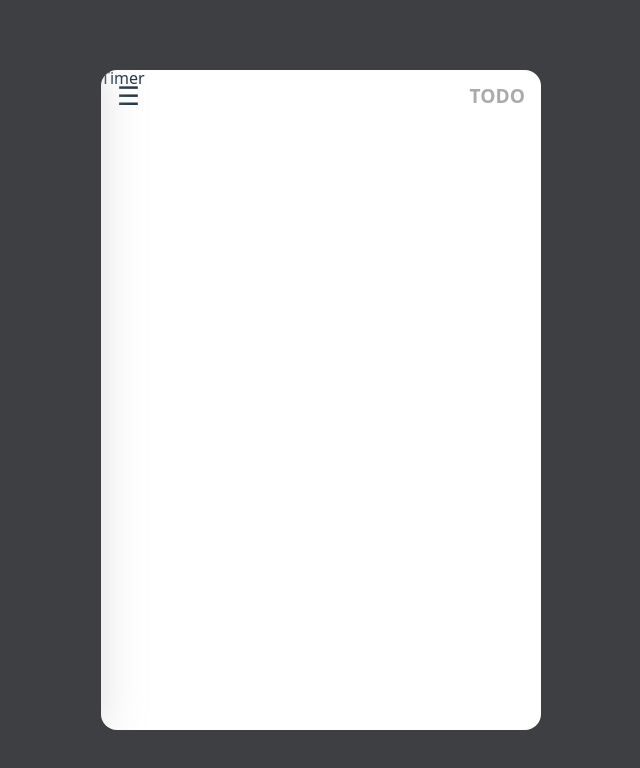
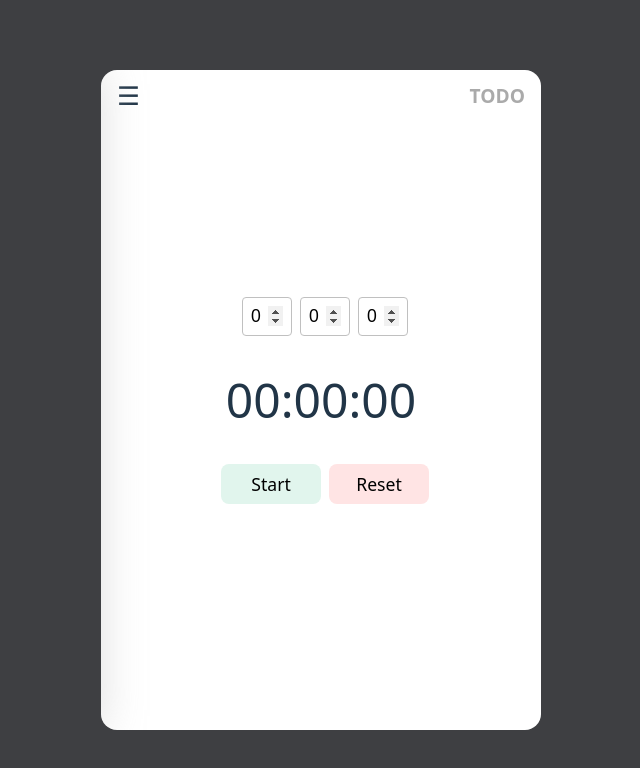
Before and after one commit to minji105/Todo-List, a React (Vite) app: page /timer in a window 1280 px wide. Shown: the top 768 px of the page, without its empty margins (319-959 px from the left). Built offline with nearby package versions, Linux system fonts and the light colour scheme.

Commit message:
✨ Feat: Timer 기능 구현
- 사용자로부터 시, 분, 초 입력받아 타이머 시작
- pause, restart, reset 기능
- 타이머 종료 시 alert 알림

```diff
--- a/src/pages/Timer.jsx
+++ b/src/pages/Timer.jsx
@@ -1,10 +1,135 @@
-import React from 'react';
+import { useState, useEffect, useRef } from "react";
+import styled from "styled-components";
 
+const TimerContainer = styled.div`
+  width: 100%;
+  height: 100%;
+  display: flex;
+  flex-direction: column;
+  align-items: center;
+  justify-content: center;
+  gap: 40px;
+
+  p {
+    font-size: 3rem;
+  }
+  button {
+    width: 100px;
+    font-size: 1.1rem;
+    font-weight: 500;
+    padding: 8px 16px;
+    border-radius: 8px;
+    border: none;
+    margin-left: 8px;
+  }
+`
+const InputTime = styled.div`
+  input {
+    width: 50px;
+    padding: 8px;
+    font-size: 1.1rem;
+    margin-left: 8px;
+    border: 1px solid #c0c0c0;
+    border-radius: 4px;
+    outline: none;
+  }
+  input[type="number"]::-webkit-inner-spin-button,
+  input[type="number"]::-webkit-outer-spin-button {
+  opacity: 1;
+}
+`
+const StartButton = styled.button`
+  background-color: ${(props) => props.$start ? '#fff7df' : '#e1f5ed'};
+  &:hover {
+    background-color: ${(props) => props.$start ? '#fff2cc' : '#d3f7e8'};
+  }
+`
+const ResetButton = styled.button`
+  background-color: #ffe4e4;
+  &:hover {
+  background-color: #ffd8d8;
+  }
+`
 function Timer() {
+  const [hour, setHour] = useState(0);
+  const [minute, setMinute] = useState(0);
+  const [second, setSecond] = useState(0);
+  const [timeLeft, setTimeLeft] = useState(0);
+  const [isRunning, setIsRunning] = useState(false);
+  const intervalRef = useRef(null);
+
+  useEffect(() => {
+    if (isRunning && timeLeft > 0) {
+      intervalRef.current = setInterval(() => {
+        setTimeLeft(prev => prev - 1);
+      }, 1000);
+    } else if (timeLeft === 0 && isRunning) {
+      clearInterval(intervalRef.current);
+      setHour(0);
+      setMinute(0);
+      setSecond(0);
+      setIsRunning(false);
+      alert('타이머 종료 !');
+    } else {
+      clearInterval(intervalRef.current);
+    }
+
+    return () => clearInterval(intervalRef.current);
+  }, [isRunning, timeLeft]);
+
+  const formatTime = (time) => {
+    const h = String(Math.floor(time / 3600)).padStart(2, '0');
+    const m = String(Math.floor((time % 3600) / 60)).padStart(2, '0');
+    const s = String(time % 60).padStart(2, '0');
+
+    return `${h}:${m}:${s}`;
+  }
+
+  const handlePause = () => {
+    setIsRunning(false);
+  }
+
+  const handleStart = () => {
+    const totalSec = hour * 3600 + minute * 60 + second;
+    if (totalSec === 0) {
+      alert("시간을 입력하세요.");
+      return;
+    }
+
+    setTimeLeft(totalSec);
+    setIsRunning(true);
+  }
+
+  const handleReset = () => {
+    setHour(0);
+    setMinute(0);
+    setSecond(0);
+    setTimeLeft(0);
+    setIsRunning(false);
+  }
+
   return (
-    <div>
-      Timer
-    </div>
+    <TimerContainer>
+      {!isRunning && timeLeft === 0 && (
+        <InputTime>
+          <input type="number" min='0' placeholder="시" value={hour}
+            onChange={(e) => setHour(Number(e.target.value))} />
+          <input type="number" min='0' placeholder="분" value={minute}
+            onChange={(e) => setMinute(Number(e.target.value))} />
+          <input type="number" min='0' placeholder="초" value={second}
+            onChange={(e) => setSecond(Number(e.target.value))} />
+        </InputTime>
+      )}
+      <p>{formatTime(timeLeft)}</p>
+      <div>
+        {isRunning ? (
+          <StartButton $start={isRunning} onClick={handlePause}>Pause</StartButton>
+        ) : (
+          <StartButton $start={isRunning} onClick={handleStart}>{timeLeft > 0 ? 'Restart' : 'Start'}</StartButton>
+        )}
+        <ResetButton onClick={handleReset}>Reset</ResetButton>
+      </div>
+    </TimerContainer>
   );
 }
 
```
